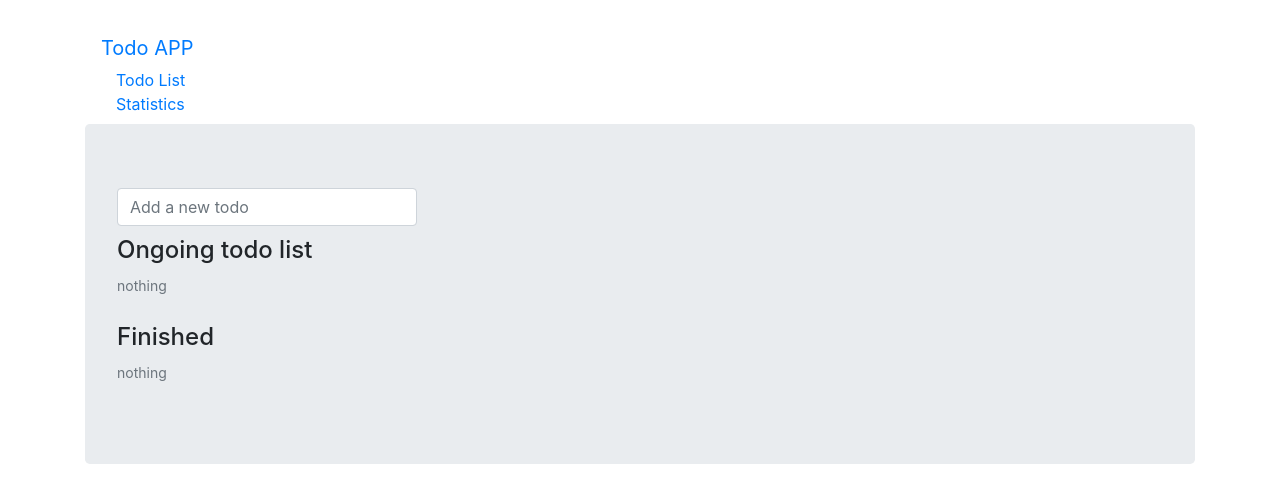
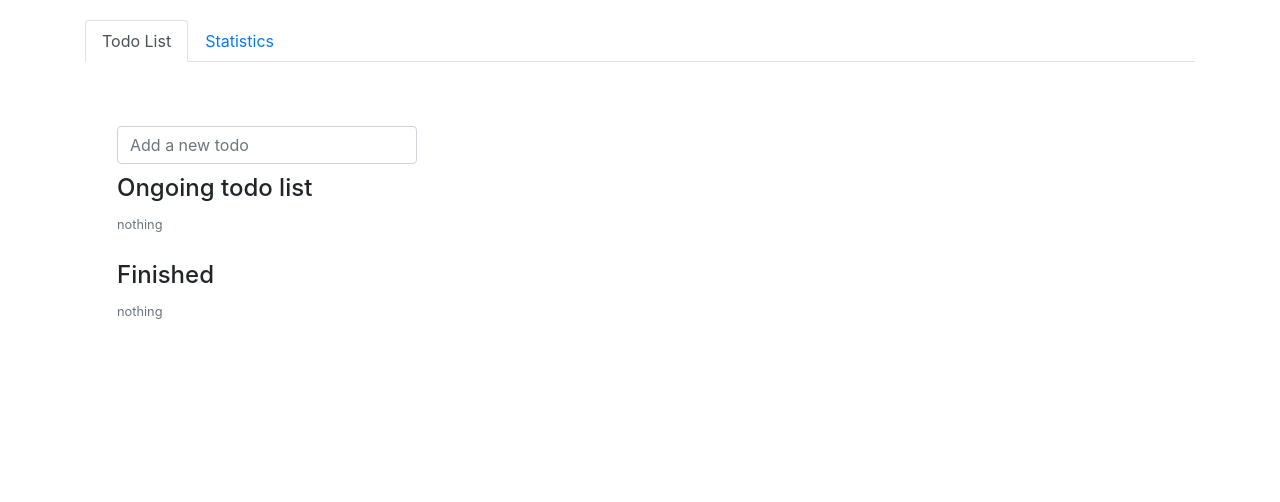
Before and after one commit to rzhouac/prj-todo-list, an Angular app: page /todo-list in a window 1280 px wide. Shown: the top 502 px of the page. Built offline with nearby package versions, Linux system fonts and the light colour scheme.

Commit message:
[ping] import bootstrap, and adjust nav bar.

```diff
--- a/package.json
+++ b/package.json
@@ -20,6 +20,7 @@
     "@angular/platform-browser": "^6.0.3",
     "@angular/platform-browser-dynamic": "^6.0.3",
     "@angular/router": "^6.0.3",
+    "bootstrap": "^4.1.3",
     "core-js": "^2.5.4",
     "rxjs": "^6.0.0",
     "zone.js": "^0.8.26"
--- a/src/app/app.component.css
+++ b/src/app/app.component.css
@@ -1,3 +1,7 @@
 .main {
   padding-top: 20px;
 }
+
+.jumbotron {
+  background: #fff;
+}
--- a/src/app/app.component.html
+++ b/src/app/app.component.html
@@ -1,16 +1,12 @@
 <div class="container main">
-  <nav class="navbar navbar-default">
-    <div class="navbar-header">
-      <a class="navbar-brand" routerLink="#">Todo APP</a>
-    </div>
-    <div class="container-fluid">
-      <ul class="nav navbar-nav">
-        <li routerLinkActive="active"><a routerLink="/todo-list"> Todo List </a> </li>
-        <li routerLinkActive="active"><a routerLink="/statistics"> Statistics </a> </li>
-      </ul>
-    </div>
-  </nav>
-
+  <ul class="nav nav-tabs">
+    <li class="nav-item">
+      <a class="nav-link active" routerLink="/todo-list">Todo List</a>
+    </li>
+    <li class="nav-item">
+      <a class="nav-link" routerLink="/statistics">Statistics</a>
+    </li>
+  </ul>
   <div class="jumbotron">
     <router-outlet></router-outlet>
   </div>
```
